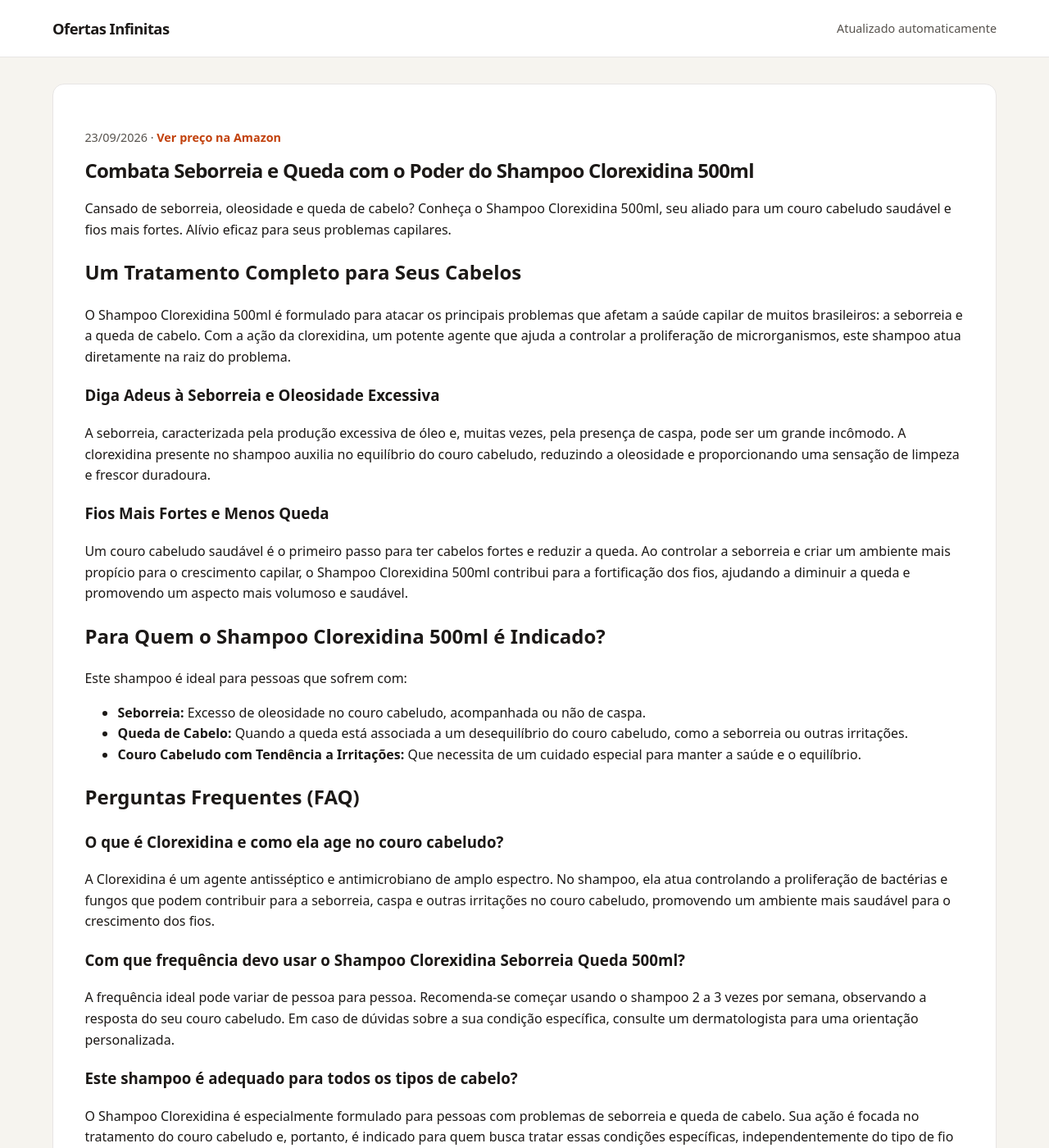
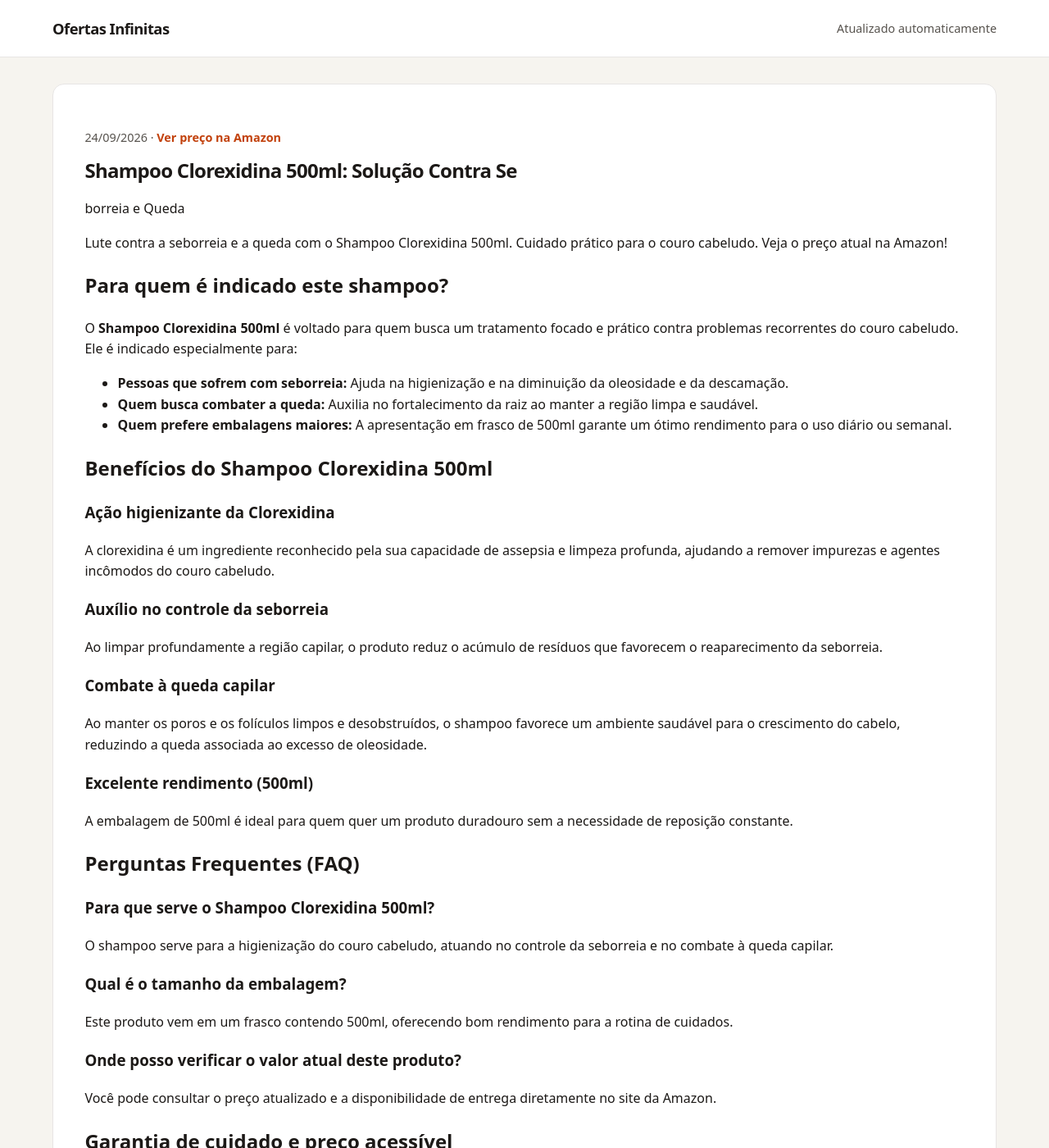
Before and after one commit to Monuver/afiliado, a Jekyll site: the page built from _posts/2026-08-19-shampoo-clorexidina-seborreia-queda-500ml-b09l9qkmd1.md, in a window 1280 px wide and 1400 px high. Shown: the whole window at 82% size. Built offline with Jekyll 4.4.1, drawn with Linux system fonts in a browser that asks for light colours; some of the changed text lies outside the part shown.

```diff
--- a/_posts/2026-08-19-shampoo-clorexidina-seborreia-queda-500ml-b09l9qkmd1.md
+++ b/_posts/2026-08-19-shampoo-clorexidina-seborreia-queda-500ml-b09l9qkmd1.md
@@ -1,8 +1,8 @@
 ---
 layout: post
-title: Combata Seborreia e Queda com o Poder do Shampoo Clorexidina 500ml
-description: Cansado de seborreia, oleosidade e queda de cabelo? Conheça o Shampoo Clorexidina 500ml, seu aliado para um couro cabeludo saudável e fios mais fortes....
-date: 2026-09-23 10:32:11 -0300
+title: 'Shampoo Clorexidina 500ml: Solução Contra Se'
+description: Lute contra a seborreia e a queda com o Shampoo Clorexidina 500ml. Cuidado prático para o couro cabeludo. Veja o preço atual na Amazon!
+date: 2026-09-24 10:22:19 -0300
 categories:
 - ofertas
 image: ''
@@ -10,46 +10,46 @@ preco: Ver preço na Amazon
 affiliate_url: https://amzn.to/4qzhrZ9
 ---
 
-# Combata Seborreia e Queda com o Poder do Shampoo Clorexidina 500ml
+# Shampoo Clorexidina 500ml: Solução Contra Se
+borreia e Queda
 
-Cansado de seborreia, oleosidade e queda de cabelo? Conheça o Shampoo Clorexidina 500ml, seu aliado para um couro cabeludo saudável e fios mais fortes. Alívio eficaz para seus problemas capilares.
+Lute contra a seborreia e a queda com o Shampoo Clorexidina 500ml. Cuidado prático para o couro cabeludo. Veja o preço atual na Amazon!
 
-## Um Tratamento Completo para Seus Cabelos
+## Para quem é indicado este shampoo?
 
-O Shampoo Clorexidina 500ml é formulado para atacar os principais problemas que afetam a saúde capilar de muitos brasileiros: a seborreia e a queda de cabelo. Com a ação da clorexidina, um potente agente que ajuda a controlar a proliferação de microrganismos, este shampoo atua diretamente na raiz do problema.
+O **Shampoo Clorexidina 500ml** é voltado para quem busca um tratamento focado e prático contra problemas recorrentes do couro cabeludo. Ele é indicado especialmente para:
 
-### Diga Adeus à Seborreia e Oleosidade Excessiva
+* **Pessoas que sofrem com seborreia:** Ajuda na higienização e na diminuição da oleosidade e da descamação.
+* **Quem busca combater a queda:** Auxilia no fortalecimento da raiz ao manter a região limpa e saudável.
+* **Quem prefere embalagens maiores:** A apresentação em frasco de 500ml garante um ótimo rendimento para o uso diário ou semanal.
 
-A seborreia, caracterizada pela produção excessiva de óleo e, muitas vezes, pela presença de caspa, pode ser um grande incômodo. A clorexidina presente no shampoo auxilia no equilíbrio do couro cabeludo, reduzindo a oleosidade e proporcionando uma sensação de limpeza e frescor duradoura.
+## Benefícios do Shampoo Clorexidina 500ml
 
-### Fios Mais Fortes e Menos Queda
+### Ação higienizante da Clorexidina
+A clorexidina é um ingrediente reconhecido pela sua capacidade de assepsia e limpeza profunda, ajudando a remover impurezas e agentes incômodos do couro cabeludo.
 
-Um couro cabeludo saudável é o primeiro passo para ter cabelos fortes e reduzir a queda. Ao controlar a seborreia e criar um ambiente mais propício para o crescimento capilar, o Shampoo Clorexidina 500ml contribui para a fortificação dos fios, ajudando a diminuir a queda e promovendo um aspecto mais volumoso e saudável.
+### Auxílio no controle da seborreia
+Ao limpar profundamente a região capilar, o produto reduz o acúmulo de resíduos que favorecem o reaparecimento da seborreia.
 
-## Para Quem o Shampoo Clorexidina 500ml é Indicado?
+### Combate à queda capilar
+Ao manter os poros e os folículos limpos e desobstruídos, o shampoo favorece um ambiente saudável para o crescimento do cabelo, reduzindo a queda associada ao excesso de oleosidade.
 
-Este shampoo é ideal para pessoas que sofrem com:
-
-*   **Seborreia:** Excesso de oleosidade no couro cabeludo, acompanhada ou não de caspa.
-*   **Queda de Cabelo:** Quando a queda está associada a um desequilíbrio do couro cabeludo, como a seborreia ou outras irritações.
-*   **Couro Cabeludo com Tendência a Irritações:** Que necessita de um cuidado especial para manter a saúde e o equilíbrio.
+### Excelente rendimento (500ml)
+A embalagem de 500ml é ideal para quem quer um produto duradouro sem a necessidade de reposição constante.
 
 ## Perguntas Frequentes (FAQ)
 
-### O que é Clorexidina e como ela age no couro cabeludo?
+### Para que serve o Shampoo Clorexidina 500ml?
+O shampoo serve para a higienização do couro cabeludo, atuando no controle da seborreia e no combate à queda capilar.
 
-A Clorexidina é um agente antisséptico e antimicrobiano de amplo espectro. No shampoo, ela atua controlando a proliferação de bactérias e fungos que podem contribuir para a seborreia, caspa e outras irritações no couro cabeludo, promovendo um ambiente mais saudável para o crescimento dos fios.
+### Qual é o tamanho da embalagem?
+Este produto vem em um frasco contendo 500ml, oferecendo bom rendimento para a rotina de cuidados.
 
-### Com que frequência devo usar o Shampoo Clorexidina Seborreia Queda 500ml?
+### Onde posso verificar o valor atual deste produto?
+Você pode consultar o preço atualizado e a disponibilidade de entrega diretamente no site da Amazon.
 
-A frequência ideal pode variar de pessoa para pessoa. Recomenda-se começar usando o shampoo 2 a 3 vezes por semana, observando a resposta do seu couro cabeludo. Em caso de dúvidas sobre a sua condição específica, consulte um dermatologista para uma orientação personalizada.
+## Garantia de cuidado e preço acessível
 
-### Este shampoo é adequado para todos os tipos de cabelo?
-
-O Shampoo Clorexidina é especialmente formulado para pessoas com problemas de seborreia e queda de cabelo. Sua ação é focada no tratamento do couro cabeludo e, portanto, é indicado para quem busca tratar essas condições específicas, independentemente do tipo de fio (oleoso, misto, etc.).
-
-## Não Espere Mais: Recupere a Saúde dos Seus Cabelos!
-
-Se você busca uma solução eficaz para a seborreia e a queda de cabelo, o Shampoo Clorexidina 500ml pode ser o que você precisa. Invista na saúde do seu couro cabeludo e sinta a diferença em seus fios.
+Se você procura uma opção eficiente para cuidar da saúde do couro cabeludo e manter a rotina de higiene em dia, este produto oferece o volume ideal para o seu tratamento.
 
 [Confira o preço atualizado na Amazon](https://amzn.to/4qzhrZ9)
```
Also changed, not shown: _posts/2026-08-18-cafeteira-italiana-expresso-aluminio-xicaras-b08b79hyvc.md (+27 -28 lines), _posts/2026-08-19-cadeira-escritorio-presidente-duoffice-du500a-b09vnbcfdj.md (+26 -28 lines), _posts/2026-08-19-flexiveis-cotonete-bastonetes-bellacotton-150unidades-b0cx9wkp1b.md (+23 -22 lines).
